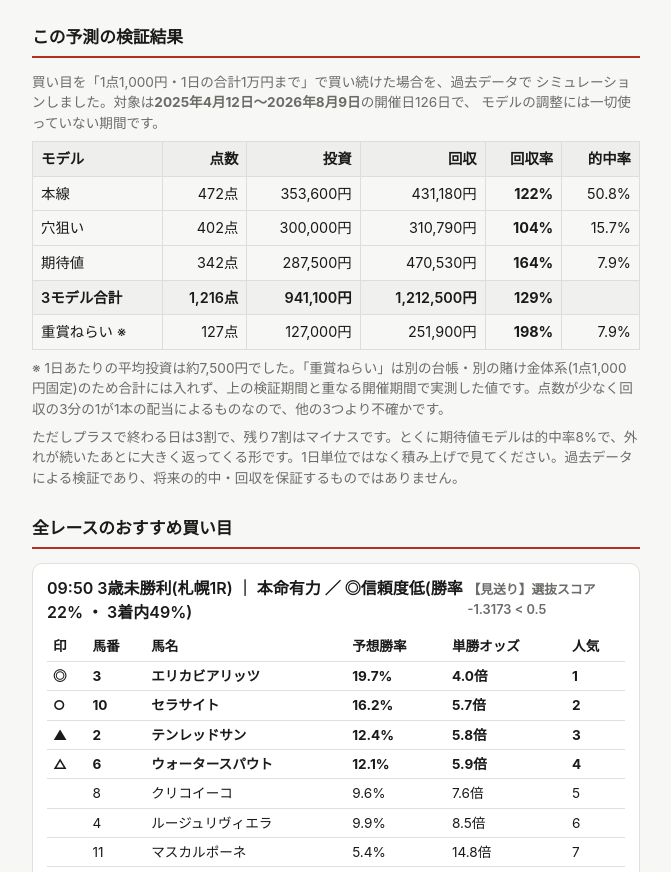
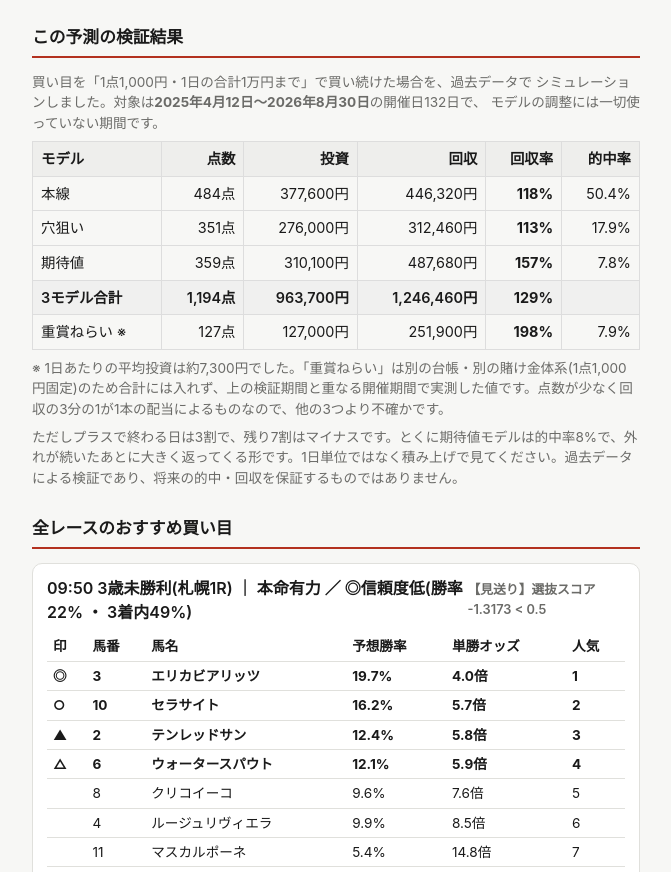
Before and after one commit to rinsyansaki40/keiba-predictor-reports, a plain HTML site: page reports/2026-09-06-am-v2.html in a window 1280 px wide. Shown: the part 836-1708 px from the top of the page, without its empty margins (304-975 px from the left). Drawn offline with Linux system fonts and the light colour scheme.

Commit message:
report(v2): 2026-09-06-am

```diff
--- a/reports/2026-09-06-am-v2.html
+++ b/reports/2026-09-06-am-v2.html
@@ -75,15 +75,15 @@
       <h2>この予測の検証結果</h2>
       <p class="subtitle" style="margin:0 0 8px">
         買い目を「1点1,000円・1日の合計1万円まで」で買い続けた場合を、過去データで
-        シミュレーションしました。対象は<b>2025年4月12日〜2026年8月9日</b>の開催日126日で、
+        シミュレーションしました。対象は<b>2025年4月12日〜2026年8月30日</b>の開催日132日で、
         モデルの調整には一切使っていない期間です。
       </p>
       <table class="sim">
         <tr><th>モデル</th><th>点数</th><th>投資</th><th>回収</th>
             <th>回収率</th><th>的中率</th></tr>
-        <tr><td>本線</td><td>472点</td><td>353,600円</td><td>431,180円</td><td><b>122%</b></td><td>50.8%</td></tr><tr><td>穴狙い</td><td>402点</td><td>300,000円</td><td>310,790円</td><td><b>104%</b></td><td>15.7%</td></tr><tr><td>期待値</td><td>342点</td><td>287,500円</td><td>470,530円</td><td><b>164%</b></td><td>7.9%</td></tr><tr class='sum'><td>3モデル合計</td><td>1,216点</td><td>941,100円</td><td>1,212,500円</td><td><b>129%</b></td><td></td></tr><tr><td>重賞ねらい ※</td><td>127点</td><td>127,000円</td><td>251,900円</td><td><b>198%</b></td><td>7.9%</td></tr>
+        <tr><td>本線</td><td>484点</td><td>377,600円</td><td>446,320円</td><td><b>118%</b></td><td>50.4%</td></tr><tr><td>穴狙い</td><td>351点</td><td>276,000円</td><td>312,460円</td><td><b>113%</b></td><td>17.9%</td></tr><tr><td>期待値</td><td>359点</td><td>310,100円</td><td>487,680円</td><td><b>157%</b></td><td>7.8%</td></tr><tr class='sum'><td>3モデル合計</td><td>1,194点</td><td>963,700円</td><td>1,246,460円</td><td><b>129%</b></td><td></td></tr><tr><td>重賞ねらい ※</td><td>127点</td><td>127,000円</td><td>251,900円</td><td><b>198%</b></td><td>7.9%</td></tr>
       </table>
-      <p class="subtitle" style="margin:8px 0 0">※ 1日あたりの平均投資は約7,500円でした。「重賞ねらい」は別の台帳・別の賭け金体系(1点1,000円固定)のため合計には入れず、上の検証期間と重なる開催期間で実測した値です。点数が少なく回収の3分の1が1本の配当によるものなので、他の3つより不確かです。</p>
+      <p class="subtitle" style="margin:8px 0 0">※ 1日あたりの平均投資は約7,300円でした。「重賞ねらい」は別の台帳・別の賭け金体系(1点1,000円固定)のため合計には入れず、上の検証期間と重なる開催期間で実測した値です。点数が少なく回収の3分の1が1本の配当によるものなので、他の3つより不確かです。</p>
       <p class="subtitle" style="margin:8px 0 0">ただしプラスで終わる日は3割で、残り7割はマイナスです。とくに期待値モデルは的中率8%で、外れが続いたあとに大きく返ってくる形です。1日単位ではなく積み上げで見てください。過去データによる検証であり、将来の的中・回収を保証するものではありません。</p>
     </section>
 
```
